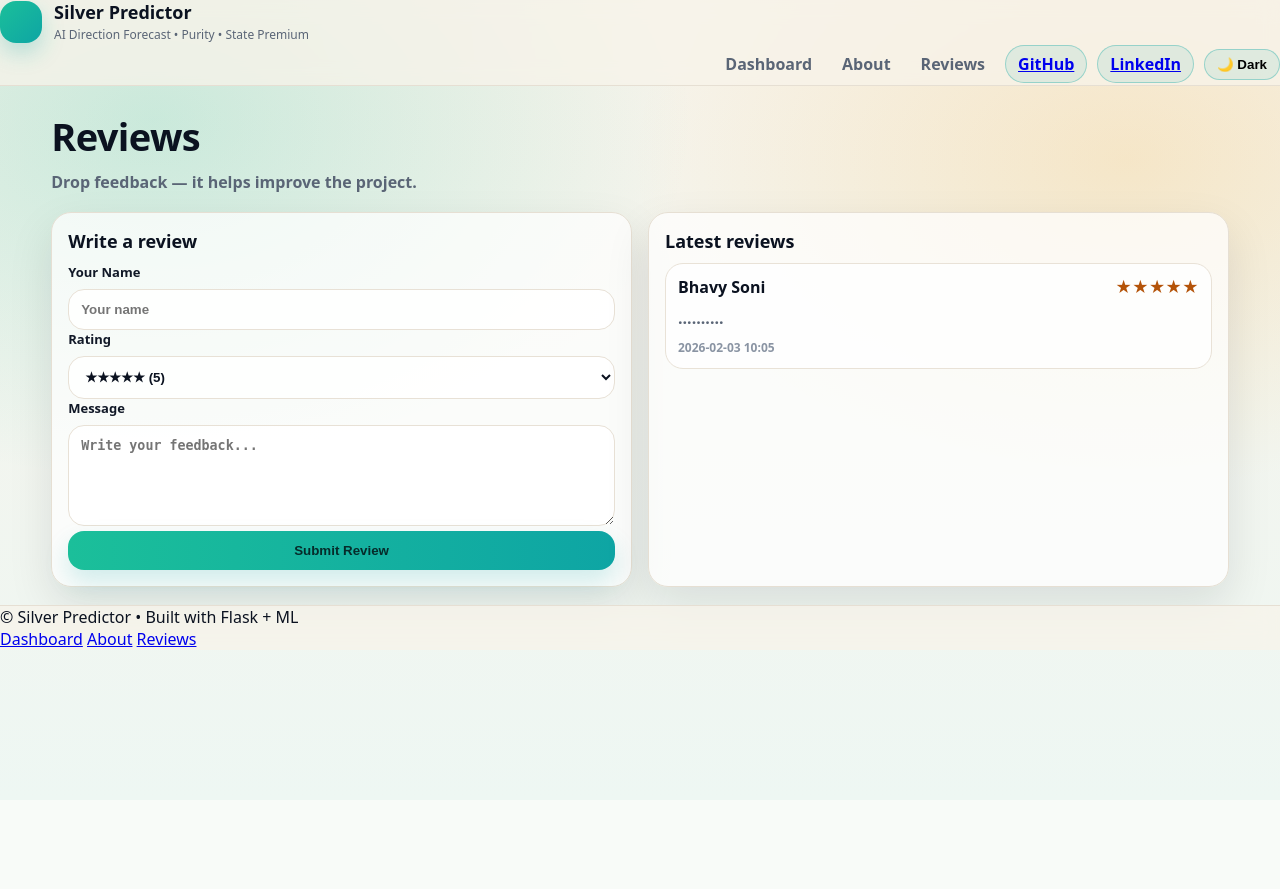
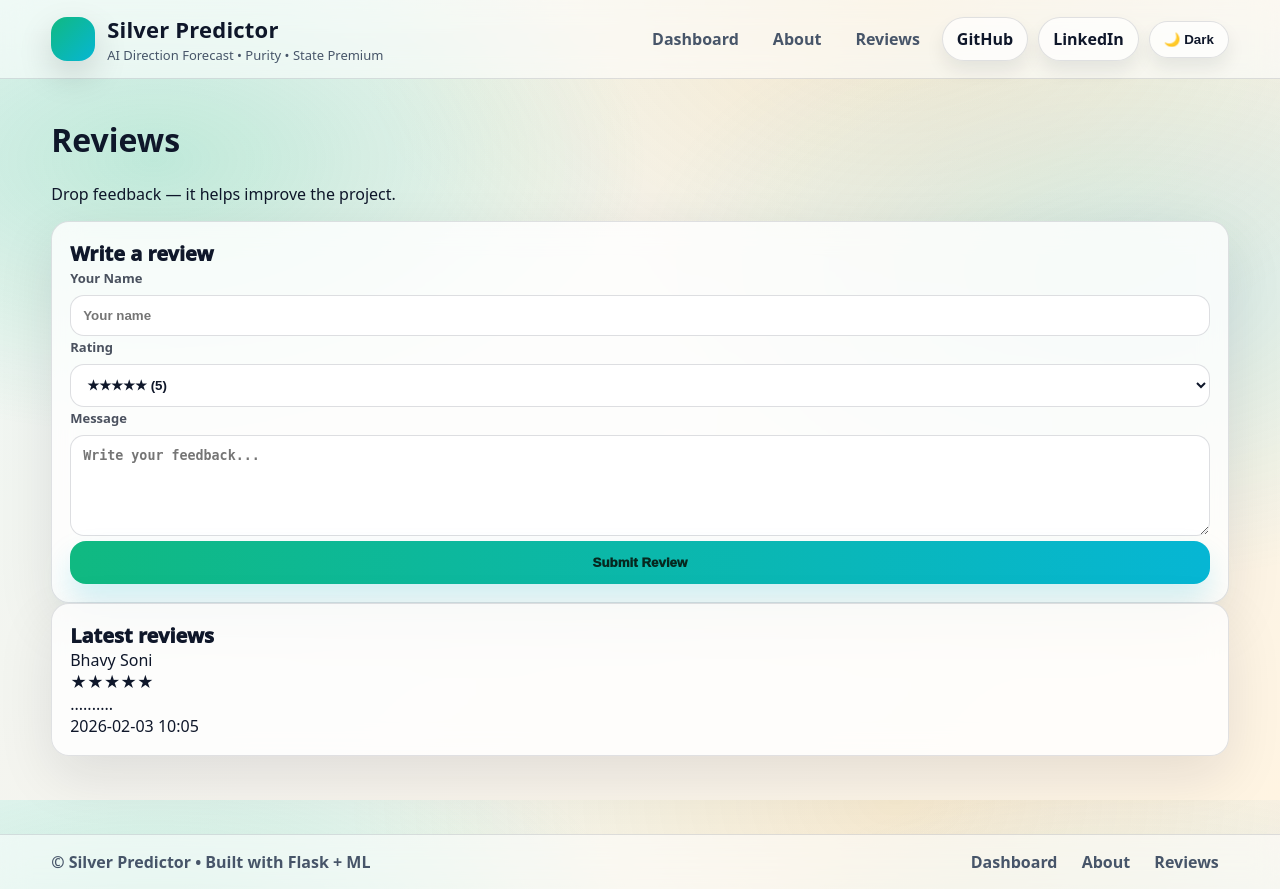
Before and after one commit to Bhavy123321/Silver-Price-Predictor, a Flask app: page /reviews in a window 1280 px wide. Before the commit the page ends 650 px from the top, so only its background shows below. Run offline with Flask 3, Linux system fonts and the light colour scheme; data comes from the database, SQL or seed files in the repository.

Commit message:
Update style.css

```diff
--- a/static/style.css
+++ b/static/style.css
@@ -1,431 +1,462 @@
+/* =========================================================
+   Silver Predictor — Light + Dark Themes
+   Theme is controlled by: <html data-theme="light|dark">
+========================================================= */
+
 :root{
-  --bg1:#f7f3ea;      /* sand */
-  --bg2:#eef7f3;      /* mint */
-  --ink:#0b1220;      /* near-black */
-  --muted:#5a6576;
-  --card:#ffffffcc;   /* soft white */
-  --border:#e6dfd3;
-  --shadow: 0 18px 45px rgba(10,18,32,0.10);
-  --mint:#1bbf9a;
-  --mint2:#0ea5a4;
-  --amber:#f59e0b;
-  --up:#0f766e;
-  --down:#be123c;
-  --radius: 20px;
+  /* Light theme defaults */
+  --bg0:#f6f4ee;
+  --bg1:#eef7f4;
+  --bg2:#fff4e2;
+
+  --card:#ffffffcc;
+  --card2:#ffffffb8;
+
+  --text:#0f172a;
+  --muted:#475569;
+
+  --border:rgba(15,23,42,.12);
+  --shadow:0 20px 55px rgba(15,23,42,.10);
+
+  --accent:#10b981;     /* mint */
+  --accent2:#06b6d4;    /* cyan */
+  --gold:#f59e0b;       /* amber */
+
+  --danger:#ef4444;
+  --success:#10b981;
+
+  --radius:18px;
 }
 
-*{ box-sizing:border-box; }
-html,body{ height:100%; }
+/* Dark overrides */
+html[data-theme="dark"]{
+  --bg0:#060812;
+  --bg1:#071428;
+  --bg2:#08121f;
 
+  --card:rgba(14,18,28,.75);
+  --card2:rgba(10,14,24,.65);
+
+  --text:rgba(255,255,255,.92);
+  --muted:rgba(255,255,255,.65);
+
+  --border:rgba(255,255,255,.10);
+  --shadow:0 20px 55px rgba(0,0,0,.45);
+
+  --accent:#7c3aed;     /* violet */
+  --accent2:#22d3ee;    /* cyan */
+  --gold:#fbbf24;
+}
+
+*{box-sizing:border-box}
+html,body{height:100%}
 body{
   margin:0;
-  font-family: Manrope, system-ui, -apple-system, Segoe UI, Roboto, Arial;
-  color: var(--ink);
+  font-family: ui-sans-serif, system-ui, -apple-system, Segoe UI, Roboto, Helvetica, Arial;
+  color:var(--text);
+  overflow-x:hidden;
+
   background:
-    radial-gradient(900px 600px at 12% 15%, rgba(27,191,154,0.20), transparent 60%),
-    radial-gradient(900px 600px at 88% 20%, rgba(245,158,11,0.16), transparent 55%),
-    linear-gradient(180deg, var(--bg1), var(--bg2));
+    radial-gradient(900px 500px at 12% 20%, rgba(16,185,129,.22), transparent 55%),
+    radial-gradient(900px 550px at 88% 35%, rgba(6,182,212,.16), transparent 55%),
+    radial-gradient(1000px 700px at 70% 0%, rgba(245,158,11,.14), transparent 55%),
+    linear-gradient(135deg, var(--bg1), var(--bg0), var(--bg2));
 }
 
-.app-shell{ min-height:100vh; display:flex; flex-direction:column; }
-.main{ flex:1; }
+/* Dark background tuning */
+html[data-theme="dark"] body{
+  background:
+    radial-gradient(900px 520px at 12% 20%, rgba(124,58,237,.22), transparent 55%),
+    radial-gradient(900px 560px at 88% 35%, rgba(34,211,238,.12), transparent 55%),
+    radial-gradient(1000px 700px at 60% 0%, rgba(251,191,36,.10), transparent 55%),
+    linear-gradient(135deg, var(--bg0), var(--bg1), var(--bg2));
+}
 
+/* Container */
 .container{
   width:min(1200px, 92vw);
-  margin: 0 auto;
-  padding: 18px 0;
+  margin:0 auto;
+  padding:18px 0 60px;
 }
 
-.bg{
-  position: fixed;
-  inset: 0;
-  pointer-events:none;
-  opacity: .9;
-  background:
-    radial-gradient(900px 520px at 18% 78%, rgba(14,165,164,.18), transparent 60%),
-    radial-gradient(900px 520px at 82% 72%, rgba(27,191,154,.16), transparent 60%);
-  z-index:-1;
-}
-
+/* Topbar */
 .topbar{
+  width:100%;
+  padding:14px 4vw;
+  display:flex;
+  justify-content:space-between;
+  align-items:center;
+  border-bottom: 1px solid var(--border);
   position: sticky;
   top:0;
   z-index:50;
-  background: rgba(247,243,234,.75);
-  border-bottom: 1px solid var(--border);
-  backdrop-filter: blur(10px);
+  background: rgba(255,255,255,.55);
+  backdrop-filter: blur(14px);
+}
+html[data-theme="dark"] .topbar{
+  background: rgba(6, 8, 18, .55);
 }
 
-.topbar-inner{
+.brand{display:flex; gap:12px; align-items:center}
+.logo{
+  width:44px; height:44px;
+  border-radius:16px;
+  background: linear-gradient(135deg, var(--accent), var(--accent2));
+  box-shadow: 0 14px 34px rgba(0,0,0,.15);
+}
+.brand-title{font-size:22px; font-weight:900; letter-spacing:.2px}
+.brand-sub{font-size:13px; color:var(--muted); margin-top:2px}
+
+.nav{display:flex; gap:10px; align-items:center; flex-wrap:wrap}
+.nav-link{
+  color:var(--muted);
+  text-decoration:none;
+  font-weight:800;
+  padding:10px 12px;
+  border-radius:12px;
+  transition:180ms ease;
+}
+.nav-link:hover{
+  color:var(--text);
+  background: rgba(15,23,42,.06);
+}
+html[data-theme="dark"] .nav-link:hover{
+  background: rgba(255,255,255,.06);
+}
+
+.pill{
+  text-decoration:none;
+  color:var(--text);
+  padding:10px 14px;
+  border: 1px solid var(--border);
+  border-radius:999px;
+  background: rgba(255,255,255,.70);
+  box-shadow: 0 10px 18px rgba(15,23,42,.08);
+  transition: transform 160ms ease, background 160ms ease;
+  font-weight:900;
+}
+html[data-theme="dark"] .pill{
+  background: rgba(255,255,255,.06);
+  box-shadow: 0 10px 18px rgba(0,0,0,.22);
+}
+.pill:hover{transform: translateY(-1px); background: rgba(255,255,255,.85)}
+html[data-theme="dark"] .pill:hover{background: rgba(255,255,255,.09)}
+
+.theme-btn{
+  cursor:pointer;
+}
+
+/* Flash messages */
+.flash-wrap{display:grid; gap:10px; margin:14px 0}
+.flash{
+  padding:12px 14px;
+  border-radius:16px;
+  border:1px solid var(--border);
+  background: rgba(255,255,255,.75);
+  font-weight:900;
+}
+html[data-theme="dark"] .flash{background: rgba(255,255,255,.06)}
+.flash.error{border-color: rgba(239,68,68,.35); background: rgba(239,68,68,.10)}
+.flash.success{border-color: rgba(16,185,129,.35); background: rgba(16,185,129,.10)}
+
+/* Hero */
+.hero{
   display:flex;
   justify-content:space-between;
-  align-items:center;
-  gap: 12px;
+  align-items:flex-start;
+  gap:18px;
+  margin-top:18px;
 }
-
-.brand{ display:flex; gap: 12px; align-items:center; }
-.logo{
-  width: 42px; height: 42px;
-  border-radius: 16px;
-  background: linear-gradient(135deg, var(--mint), var(--mint2));
-  box-shadow: 0 10px 22px rgba(14,165,164,0.25);
+.hero-left h1{
+  font-size: clamp(36px, 4vw, 56px);
+  margin:10px 0 10px;
+  letter-spacing:-.9px;
 }
-.brand-title{ font-weight: 800; font-size: 18px; }
-.brand-sub{ font-size: 12px; color: var(--muted); margin-top: 2px; }
-
-.nav{ display:flex; gap: 10px; align-items:center; flex-wrap:wrap; justify-content:flex-end; }
-.nav-link{
-  color: var(--muted);
-  text-decoration:none;
-  font-weight: 800;
-  padding: 10px 10px;
-  border-radius: 14px;
+.hero-left p{
+  margin:0;
+  color:var(--muted);
+  font-size:16px;
+  line-height:1.65;
+  max-width:720px;
 }
-.nav-link:hover{ background: rgba(14,165,164,.10); color: var(--ink); }
-
-.btn-chip{
-  text-decoration:none;
-  font-weight: 800;
-  color: var(--ink);
-  padding: 10px 12px;
-  border-radius: 999px;
-  border: 1px solid var(--border);
-  background: rgba(255,255,255,.60);
+.hero-badges{
+  display:flex; gap:10px; flex-wrap:wrap;
+  margin-top:14px;
 }
-.btn-chip:hover{ border-color: rgba(14,165,164,.45); }
-
-/* Toast */
-.toast{
-  padding: 12px 14px;
-  border-radius: 16px;
-  border: 1px solid var(--border);
-  background: rgba(255,255,255,.75);
-  box-shadow: 0 10px 25px rgba(10,18,32,.08);
-  margin: 12px 0;
-  font-weight: 700;
+.badge{
+  display:inline-flex;
+  padding:8px 14px;
+  border-radius:999px;
+  border:1px solid rgba(16,185,129,.30);
+  background: rgba(16,185,129,.10);
+  font-weight:900;
+  color: #065f46;
 }
-.toast.error{
-  border-color: rgba(190,18,60,.25);
-  background: rgba(190,18,60,.08);
-}
-.toast.success{
-  border-color: rgba(15,118,110,.25);
-  background: rgba(15,118,110,.08);
-}
-
-/* HERO */
-.hero{
-  display:grid;
-  grid-template-columns: 1.3fr .7fr;
-  gap: 14px;
-  margin-top: 10px;
-}
-.hero h1{
-  margin: 0;
-  font-size: clamp(26px, 3.2vw, 44px);
-  letter-spacing: -0.6px;
-}
-.hero p{
-  margin: 10px 0 0;
-  color: var(--muted);
-  line-height: 1.6;
-  font-weight: 700;
-}
-.hero-badges{ margin-top: 12px; display:flex; flex-wrap:wrap; gap: 10px; }
-.badge{
-  padding: 8px 12px;
-  border-radius: 999px;
-  border: 1px solid var(--border);
-  background: rgba(255,255,255,.65);
-  font-weight: 800;
-  color: var(--ink);
+html[data-theme="dark"] .badge{
+  border-color: rgba(34,211,238,.25);
+  background: rgba(34,211,238,.10);
+  color: rgba(255,255,255,.88);
 }
 
 .mini-card{
-  height:100%;
+  background: var(--card);
+  border: 1px solid var(--border);
   border-radius: var(--radius);
-  border: 1px solid var(--border);
-  background: rgba(255,255,255,.70);
   box-shadow: var(--shadow);
-  padding: 16px;
+  padding:16px 16px;
+  min-width:300px;
 }
-.mini-title{ font-weight: 900; }
-.mini-text{ margin-top: 8px; color: var(--muted); font-weight: 700; line-height:1.55; }
+.mini-title{font-weight:900; margin-bottom:8px}
+.mini-text{color:var(--muted); font-weight:700; line-height:1.5}
 
-/* LAYOUT */
+/* Layout */
 .layout{
-  margin-top: 16px;
   display:grid;
-  grid-template-columns: 1fr 1.25fr;
-  gap: 16px;
-}
-@media (max-width: 980px){
-  .hero{ grid-template-columns: 1fr; }
-  .layout{ grid-template-columns: 1fr; }
+  grid-template-columns: 1fr 1fr;
+  gap:16px;
+  margin-top:16px;
 }
 
 .panel{
+  background: var(--card);
+  border: 1px solid var(--border);
   border-radius: var(--radius);
-  border: 1px solid var(--border);
-  background: rgba(255,255,255,.72);
   box-shadow: var(--shadow);
-  padding: 16px;
+  backdrop-filter: blur(14px);
+  padding:18px;
 }
-.panel-head{ display:flex; justify-content:space-between; align-items:flex-start; gap: 10px; }
-.panel-title{ font-weight: 900; font-size: 18px; }
-.panel-sub{ margin-top: 4px; color: var(--muted); font-weight: 700; }
 
-.form{ margin-top: 10px; }
-.row2{ display:grid; grid-template-columns: 1fr 1fr; gap: 12px; margin-bottom: 12px; }
-@media (max-width: 680px){ .row2{ grid-template-columns: 1fr; } }
+.panel-head{display:flex; justify-content:space-between; align-items:flex-start; gap:12px; margin-bottom:10px}
+.panel-title{font-size:20px; font-weight:950}
+.panel-sub{color:var(--muted); font-weight:700; margin-top:2px}
+.panel-sep{height:1px; background: rgba(15,23,42,.08); margin:16px 0}
+html[data-theme="dark"] .panel-sep{background: rgba(255,255,255,.10)}
 
+/* Form */
+.form .row2{
+  display:grid;
+  grid-template-columns: 1fr 1fr;
+  gap:12px;
+  margin-bottom:10px;
+}
 .field label{
   display:block;
-  font-weight: 900;
-  font-size: 13px;
-  margin: 0 0 8px;
-  color: #111827;
+  font-weight:900;
+  color: rgba(15,23,42,.75);
+  font-size:13px;
+  margin:2px 0 8px;
 }
-.field label.ghost{ color: transparent; user-select:none; }
+html[data-theme="dark"] .field label{color: rgba(255,255,255,.75)}
+.field label.ghost{color:transparent; user-select:none}
 
-select, .input, textarea{
+select, input, textarea{
   width:100%;
-  padding: 12px 12px;
-  border-radius: 16px;
-  border: 1px solid #e8e1d6;
+  padding:12px 12px;
+  border-radius:14px;
+  border:1px solid rgba(15,23,42,.14);
   background: rgba(255,255,255,.92);
+  color: var(--text);
   outline:none;
-  font-weight: 700;
-  color: var(--ink);
+  font-weight:800;
 }
-select:focus, .input:focus, textarea:focus{
-  border-color: rgba(14,165,164,.55);
-  box-shadow: 0 0 0 4px rgba(14,165,164,.14);
+html[data-theme="dark"] select,
+html[data-theme="dark"] input,
+html[data-theme="dark"] textarea{
+  border:1px solid rgba(255,255,255,.12);
+  background: rgba(255,255,255,.06);
+}
+select:focus, input:focus, textarea:focus{
+  border-color: rgba(16,185,129,.55);
+  box-shadow: 0 0 0 4px rgba(16,185,129,.18);
+}
+html[data-theme="dark"] select:focus,
+html[data-theme="dark"] input:focus,
+html[data-theme="dark"] textarea:focus{
+  border-color: rgba(34,211,238,.45);
+  box-shadow: 0 0 0 4px rgba(34,211,238,.18);
 }
 
 .btn-primary{
   width:100%;
   border:none;
-  padding: 12px 14px;
+  border-radius:16px;
+  padding:14px 16px;
+  font-weight:950;
+  cursor:pointer;
+  background: linear-gradient(90deg, var(--accent), var(--accent2));
+  color:#06281f;
+  transition: transform 150ms ease, filter 150ms ease;
+  box-shadow: 0 16px 30px rgba(6,182,212,.18);
+}
+html[data-theme="dark"] .btn-primary{color:#07101a}
+.btn-primary:hover{transform: translateY(-1px); filter: brightness(1.02)}
+.btn-primary:active{transform: translateY(0) scale(.99)}
+
+/* Charts */
+.chart-card{
+  background: rgba(255,255,255,.72);
+  border: 1px solid rgba(15,23,42,.10);
+  border-radius: var(--radius);
+  box-shadow: 0 18px 40px rgba(15,23,42,.08);
+  padding:14px;
+}
+html[data-theme="dark"] .chart-card{
+  background: rgba(255,255,255,.06);
+  box-shadow: 0 18px 40px rgba(0,0,0,.30);
+  border: 1px solid rgba(255,255,255,.10);
+}
+.chart-head{display:flex; justify-content:space-between; align-items:flex-start; gap:12px; margin-bottom:10px}
+.chart-title{font-weight:950}
+.chart-sub{color:var(--muted); font-weight:700; font-size:12px}
+.chart-wrap{height:260px; position:relative}
+.chart-wrap.small{height:200px}
+
+/* Result */
+.result-top{display:flex; justify-content:space-between; gap:12px; align-items:flex-start; margin-bottom:14px}
+.result-kicker{font-weight:950; font-size:12px; letter-spacing:.12em; color: rgba(15,23,42,.55)}
+html[data-theme="dark"] .result-kicker{color: rgba(255,255,255,.55)}
+.result-big{font-size:34px; font-weight:950; margin-top:6px; display:flex; gap:10px; align-items:baseline; flex-wrap:wrap}
+.result-meta{margin-top:6px; color:var(--muted); font-weight:800}
+
+.dir{font-weight:950}
+.dir.up{color:#065f46}
+.dir.down{color:#991b1b}
+html[data-theme="dark"] .dir.up{color:#2ef2b1}
+html[data-theme="dark"] .dir.down{color:#ff6b86}
+.sep{opacity:.35}
+
+.dir-bubble{
+  padding:10px 14px;
+  border-radius:999px;
+  font-weight:950;
+  border:1px solid rgba(15,23,42,.12);
+  background: rgba(255,255,255,.75);
+}
+html[data-theme="dark"] .dir-bubble{background: rgba(255,255,255,.06); border:1px solid rgba(255,255,255,.12)}
+.dir-bubble.up{border-color: rgba(16,185,129,.35); background: rgba(16,185,129,.10); color:#065f46}
+.dir-bubble.down{border-color: rgba(239,68,68,.35); background: rgba(239,68,68,.10); color:#991b1b}
+html[data-theme="dark"] .dir-bubble.up{color:#2ef2b1}
+html[data-theme="dark"] .dir-bubble.down{color:#ff6b86}
+
+/* Market strips */
+.market-strip{
+  border: 1px solid rgba(15,23,42,.10);
   border-radius: 16px;
-  font-weight: 900;
-  cursor:pointer;
-  background: linear-gradient(90deg, var(--mint), var(--mint2));
-  color: #062b2a;
-  box-shadow: 0 12px 25px rgba(14,165,164,.18);
+  background: rgba(255,255,255,.82);
+  padding:14px;
+  margin-bottom:12px;
 }
-.btn-primary:hover{ filter: brightness(1.02); transform: translateY(-1px); }
-.btn-primary:active{ transform: translateY(0px); }
+html[data-theme="dark"] .market-strip{
+  border: 1px solid rgba(255,255,255,.10);
+  background: rgba(255,255,255,.06);
+}
+.market-label{
+  font-weight:950;
+  font-size:12px;
+  letter-spacing:.04em;
+  color: rgba(15,23,42,.55);
+  text-transform: uppercase;
+}
+html[data-theme="dark"] .market-label{color: rgba(255,255,255,.55)}
+.market-value{font-size:24px; font-weight:950; margin-top:6px}
+.market-value.big{font-size:26px}
+.dot{opacity:.35; margin:0 6px}
+.market-sub{margin-top:6px; color:var(--muted); font-weight:800; font-size:12px}
 
-.ghostbtn{
-  display:inline-flex;
-  justify-content:center;
-  width:auto;
-  text-decoration:none;
+.market-strip.predicted{
+  border-color: rgba(16,185,129,.35);
+  background: rgba(16,185,129,.09);
+}
+html[data-theme="dark"] .market-strip.predicted{
+  border-color: rgba(34,211,238,.30);
+  background: rgba(34,211,238,.10);
 }
 
-/* RESULT CARD */
-.result-top{ display:flex; justify-content:space-between; align-items:flex-start; gap: 12px; }
-.result-kicker{ color: var(--muted); font-weight: 900; letter-spacing: .5px; font-size: 12px; }
-.result-big{ margin-top: 6px; font-size: 30px; font-weight: 900; letter-spacing: -0.5px; }
-.result-meta{ margin-top: 6px; color: var(--muted); font-weight: 800; }
+/* Amount pills */
+.amounts{display:grid; grid-template-columns: repeat(3, 1fr); gap:12px; margin-top:10px}
+.amt{
+  display:flex; justify-content:space-between; align-items:center; gap:10px;
+  padding:12px 12px;
+  border-radius:16px;
+  border:1px dashed rgba(15,23,42,.16);
+  background: rgba(255,255,255,.65);
+}
+html[data-theme="dark"] .amt{border:1px dashed rgba(255,255,255,.14); background: rgba(255,255,255,.05)}
+.amt .pill{
+  padding:8px 12px;
+  border-radius:999px;
+  border:1px solid rgba(16,185,129,.30);
+  background: rgba(16,185,129,.10);
+  color:#065f46;
+  font-weight:950;
+  box-shadow:none;
+}
+html[data-theme="dark"] .amt .pill{
+  border:1px solid rgba(34,211,238,.25);
+  background: rgba(34,211,238,.10);
+  color: rgba(255,255,255,.90);
+}
+.amt .val{font-weight:950; font-size:18px}
 
-.dir-bubble{
-  min-width: 64px;
-  height: 44px;
-  border-radius: 999px;
-  display:flex;
-  align-items:center;
-  justify-content:center;
-  font-weight: 900;
-  border: 1px solid var(--border);
-  background: rgba(255,255,255,.75);
+/* Result charts grid */
+.result-charts{display:grid; grid-template-columns: 1fr 1fr; gap:12px}
+
+/* Warning */
+.warn{
+  margin-top:14px;
+  padding:12px 14px;
+  border-radius:16px;
+  border:1px dashed rgba(245,158,11,.40);
+  background: rgba(245,158,11,.10);
+  color:#7c2d12;
+  font-weight:900;
 }
-.dir-bubble.up{ border-color: rgba(15,118,110,.25); background: rgba(15,118,110,.08); color: var(--up); }
-.dir-bubble.down{ border-color: rgba(190,18,60,.25); background: rgba(190,18,60,.08); color: var(--down); }
-
-.dir.up{ color: var(--up); }
-.dir.down{ color: var(--down); }
-.sep{ color: #9aa3af; }
-
-.market-strip{
-  margin-top: 12px;
-  border-radius: 18px;
-  border: 1px solid #e9e2d7;
-  background: rgba(255,255,255,.85);
-  padding: 12px;
-}
-.market-label{ color: var(--muted); font-weight: 900; font-size: 12px; }
-.market-value{ margin-top: 6px; font-weight: 900; font-size: 20px; }
-
-.grid3{
-  margin-top: 12px;
-  display:grid;
-  grid-template-columns: repeat(3, 1fr);
-  gap: 12px;
-}
-@media (max-width: 980px){ .grid3{ grid-template-columns: 1fr; } }
-
-.stat{
-  border-radius: 18px;
-  border: 1px solid #e9e2d7;
-  background: rgba(255,255,255,.85);
-  padding: 12px;
-}
-.stat.accent{
-  border-color: rgba(14,165,164,.35);
-  background: rgba(14,165,164,.10);
-}
-.stat-k{ color: var(--muted); font-weight: 900; font-size: 12px; }
-.stat-v{ margin-top: 6px; font-weight: 900; font-size: 22px; }
-.stat-s{ margin-top: 4px; color: var(--muted); font-weight: 800; }
-
-.amounts{
-  margin-top: 12px;
-  display:grid;
-  grid-template-columns: repeat(3, 1fr);
-  gap: 10px;
-}
-@media (max-width: 980px){ .amounts{ grid-template-columns: 1fr; } }
-
-.amt{
-  border-radius: 18px;
-  border: 1px dashed #e5dccf;
-  background: rgba(255,255,255,.70);
-  padding: 10px 12px;
-  display:flex;
-  align-items:center;
-  justify-content:space-between;
-  gap: 10px;
-}
-.pill{
-  padding: 7px 12px;
-  border-radius: 999px;
-  border: 1px solid rgba(14,165,164,.35);
-  background: rgba(14,165,164,.10);
-  font-weight: 900;
-}
-.val{ font-weight: 900; font-size: 18px; }
-
-.warn{
-  margin-top: 12px;
-  padding: 12px;
-  border-radius: 18px;
-  border: 1px dashed rgba(245,158,11,.35);
-  background: rgba(245,158,11,.10);
-  color: #6a4600;
-  font-weight: 800;
-  line-height: 1.55;
+html[data-theme="dark"] .warn{
+  color: rgba(255,255,255,.86);
+  border:1px dashed rgba(251,191,36,.30);
+  background: rgba(251,191,36,.10);
 }
 
-.empty{
-  border-radius: 18px;
-  border: 1px dashed #e3dbcf;
-  background: rgba(255,255,255,.70);
-  padding: 16px;
-}
-.empty-title{ font-weight: 900; font-size: 18px; }
-.empty-text{ margin-top: 6px; color: var(--muted); font-weight: 800; }
+/* Empty */
+.empty{padding:18px; border-radius: var(--radius); border: 1px dashed rgba(15,23,42,.18); background: rgba(255,255,255,.65)}
+html[data-theme="dark"] .empty{border: 1px dashed rgba(255,255,255,.16); background: rgba(255,255,255,.05)}
+.empty-title{font-weight:950; font-size:18px}
+.empty-text{color:var(--muted); font-weight:800; margin-top:6px}
 
-/* Pages */
-.page-head h1{ margin: 6px 0 0; font-size: 38px; letter-spacing:-0.6px; }
-.page-head p{ margin: 8px 0 0; color: var(--muted); font-weight: 800; line-height:1.6; }
-
-.page-grid{
-  margin-top: 16px;
-  display:grid;
-  grid-template-columns: 1fr 1fr;
-  gap: 16px;
-}
-@media (max-width: 980px){ .page-grid{ grid-template-columns: 1fr; } }
-
-.list{ margin: 10px 0 0; padding-left: 18px; color: var(--muted); font-weight: 800; line-height: 1.8; }
-.note{
-  margin-top: 12px;
-  padding: 12px;
-  border-radius: 18px;
-  border: 1px solid #e9e2d7;
-  background: rgba(255,255,255,.80);
-  color: var(--muted);
-  font-weight: 800;
-}
-
-.connect{ display:flex; gap: 10px; flex-wrap:wrap; margin-top: 10px; }
-
-.review-list{ margin-top: 10px; display:grid; gap: 10px; }
-.review{
-  border-radius: 18px;
-  border: 1px solid #e9e2d7;
-  background: rgba(255,255,255,.82);
-  padding: 12px;
-}
-.review-top{ display:flex; justify-content:space-between; gap: 10px; align-items:center; }
-.review-name{ font-weight: 900; }
-.review-stars{ color: #b45309; font-weight: 900; }
-.review-msg{ margin-top: 8px; color: var(--muted); font-weight: 800; line-height: 1.6; }
-.review-date{ margin-top: 8px; color: #8a94a3; font-weight: 800; font-size: 12px; }
-
+/* Footer */
 .footer{
-  border-top: 1px solid var(--border);
-  background: rgba(247,243,234,.75);
-  backdrop-filter: blur(10px);
-}
-.footer-inner{
-  padding: 18px 0;
-  color: var(--muted);
-  font-weight: 800;
-  display:flex;
-  gap: 10px;
-  align-items:center;
-}
-.dot{ opacity:.6; }
-/* ===== Charts UI ===== */
-.panel-sep{
-  height: 1px;
-  background: rgba(0,0,0,0.06);
-  margin: 14px 0;
-}
-
-.chart-card{
-  border-radius: 18px;
-  border: 1px solid #e9e2d7;
-  background: rgba(255,255,255,.78);
-  padding: 12px;
-}
-
-.chart-head{
+  margin-top:18px;
+  border-top:1px solid var(--border);
+  padding:16px 4vw;
   display:flex;
   justify-content:space-between;
-  align-items:flex-start;
-  gap: 10px;
-  margin-bottom: 10px;
+  gap:10px;
+  flex-wrap:wrap;
+  background: rgba(255,255,255,.55);
+  backdrop-filter: blur(14px);
+  color:var(--muted);
+  font-weight:800;
 }
+html[data-theme="dark"] .footer{background: rgba(6, 8, 18, .55)}
+.footer a{
+  color:var(--muted);
+  text-decoration:none;
+  padding:8px 10px;
+  border-radius:12px;
+}
+.footer a:hover{
+  color:var(--text);
+  background: rgba(15,23,42,.06);
+}
+html[data-theme="dark"] .footer a:hover{background: rgba(255,255,255,.06)}
 
-.chart-title{
-  font-weight: 900;
-  font-size: 14px;
+/* Responsive */
+@media (max-width: 980px){
+  .layout{grid-template-columns:1fr}
+  .mini-card{min-width:auto}
 }
-
-.chart-sub{
-  margin-top: 3px;
-  color: var(--muted);
-  font-weight: 800;
-  font-size: 12px;
+@media (max-width: 640px){
+  .form .row2{grid-template-columns:1fr}
+  .amounts{grid-template-columns:1fr}
+  .result-charts{grid-template-columns:1fr}
 }
-
-.chart-wrap{
-  height: 220px;
-}
-.chart-wrap.small{
-  height: 200px;
-}
-
-.result-charts{
-  margin-top: 14px;
-  display:grid;
-  grid-template-columns: 0.85fr 1.15fr;
-  gap: 12px;
-}
-@media (max-width: 980px){
-  .result-charts{ grid-template-columns: 1fr; }
-}
```
